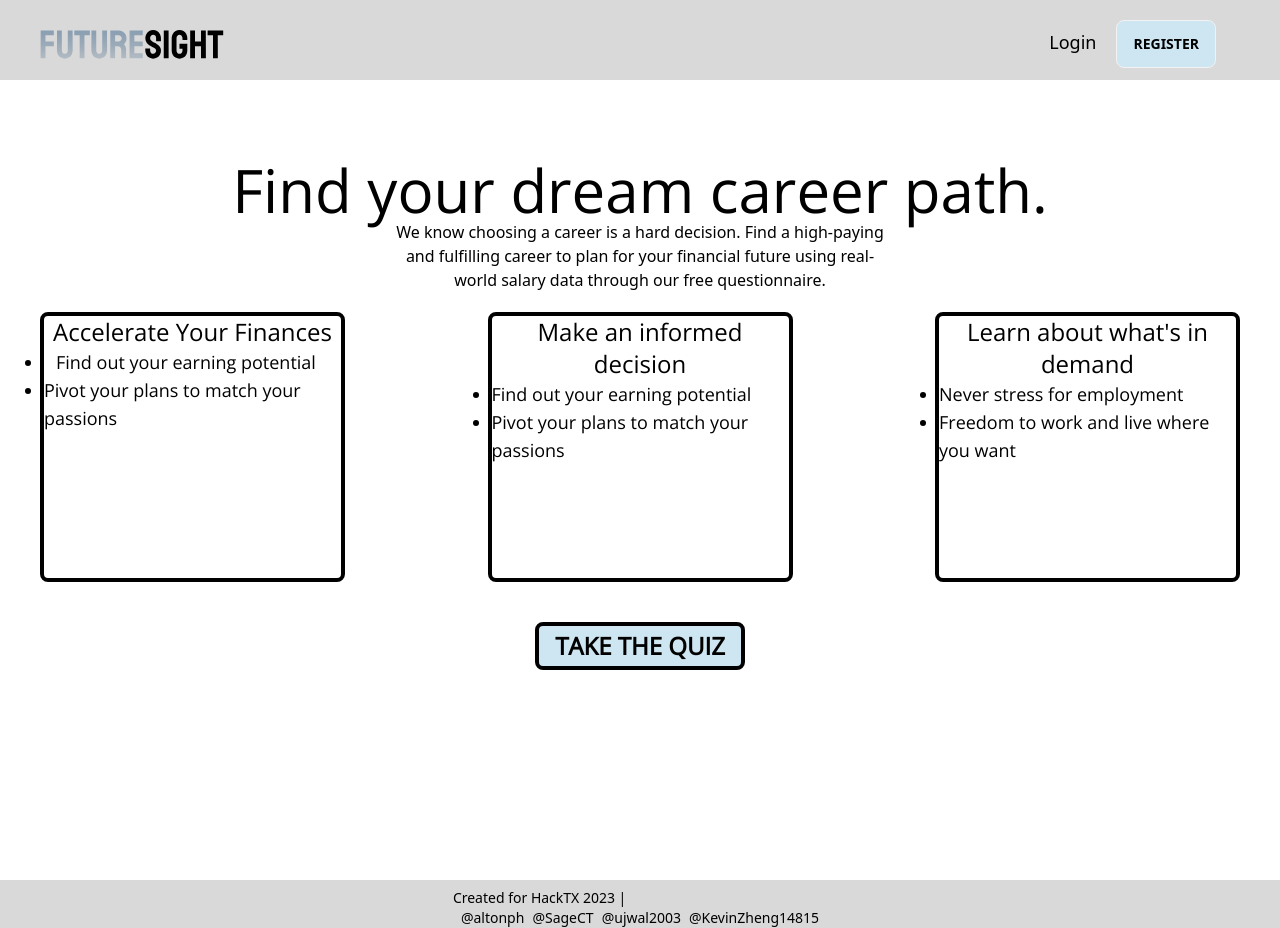
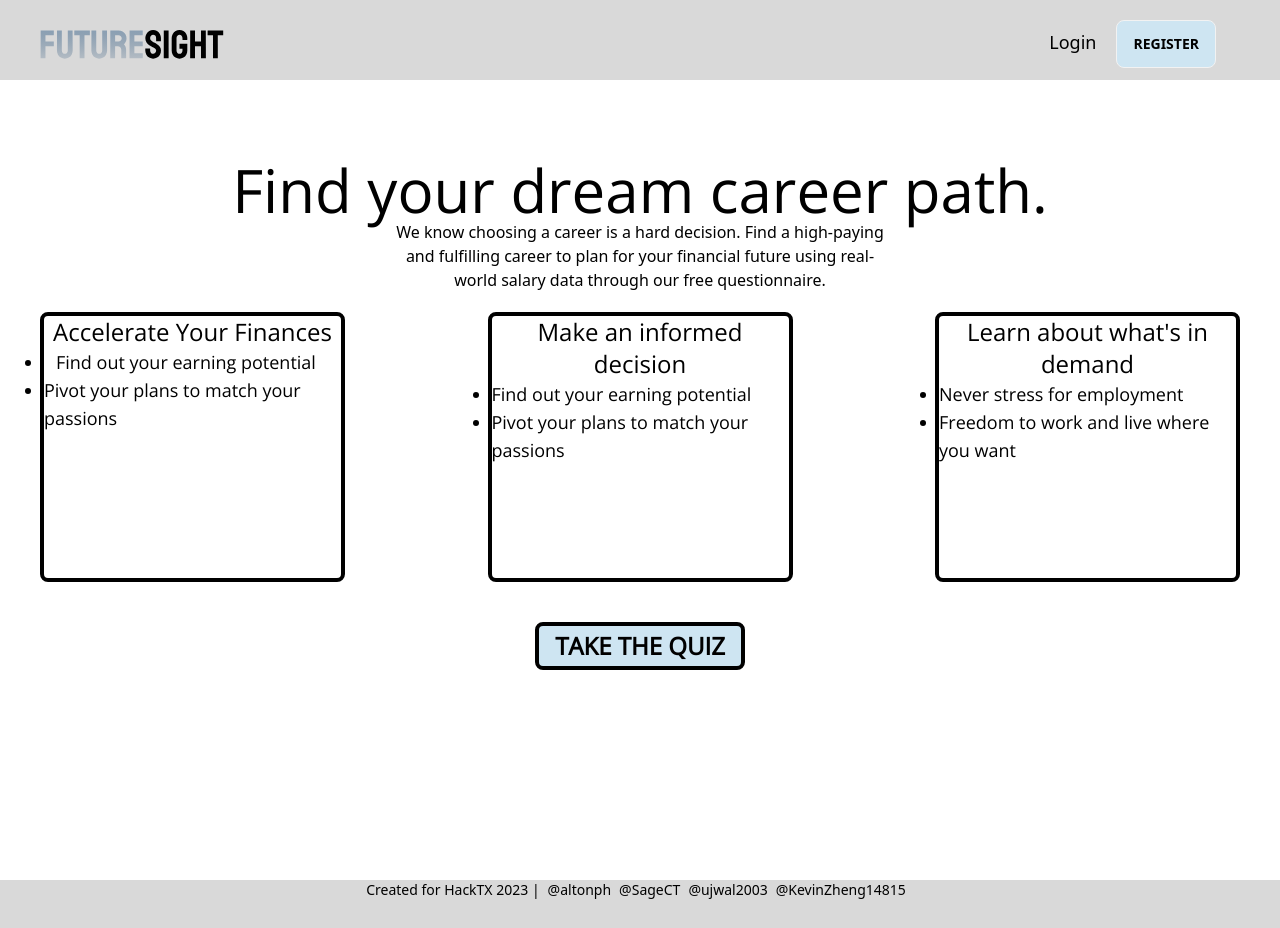
Before and after one commit to SageCT/HackTX23, a React (Vite) app in the folder hackTX/client/: page / in a window 1280 px wide. Built offline with nearby package versions, Linux system fonts and the light colour scheme; a web font is replaced by a local one.

Commit message:
Footer ACTUALLY fixed

```diff
--- a/hackTX/client/src/components/Footer.tsx
+++ b/hackTX/client/src/components/Footer.tsx
@@ -11,10 +11,10 @@ const Footer = () => {
   return (
     <>
       <div className="flex flex-row justify-center h-12 w-screen mt-auto text-black bg-navgray">
-        <div className="pt-2">
+        <div className="flex flex-row justify-center align-middle">
           <p className="text-sm">{"Created for HackTX 2023 | "}</p>
 
-          <div className="flex flex-row space-x-2 px-2 text-sm">
+          <div className="flex flex-row justify-around space-x-2 px-2 text-sm">
             <a href={GITHUBS.ALTON}>@altonph</a>
             <a href={GITHUBS.SAGE}>@SageCT</a>
             <a href={GITHUBS.UJWAL}>@ujwal2003</a>
```
